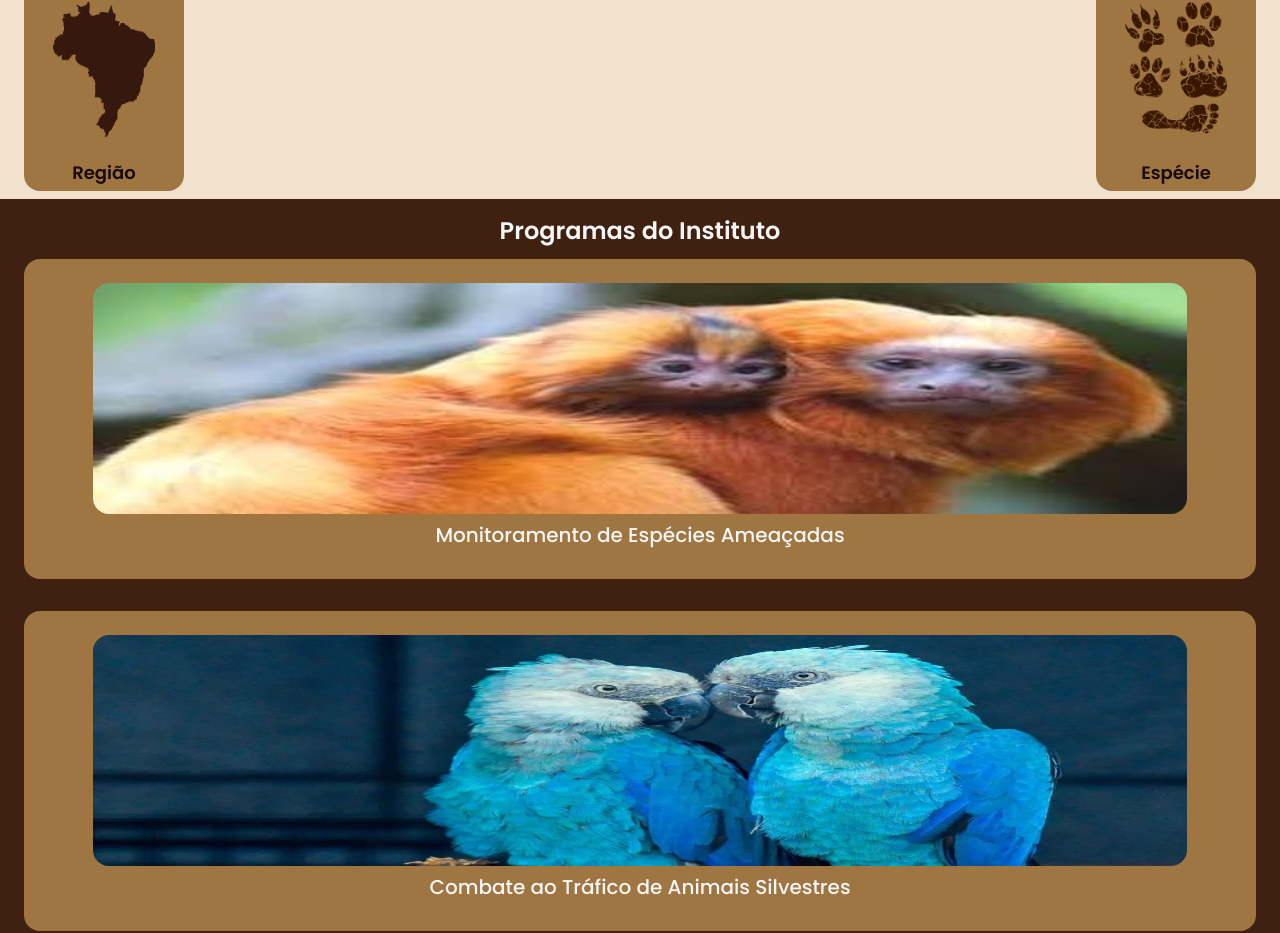
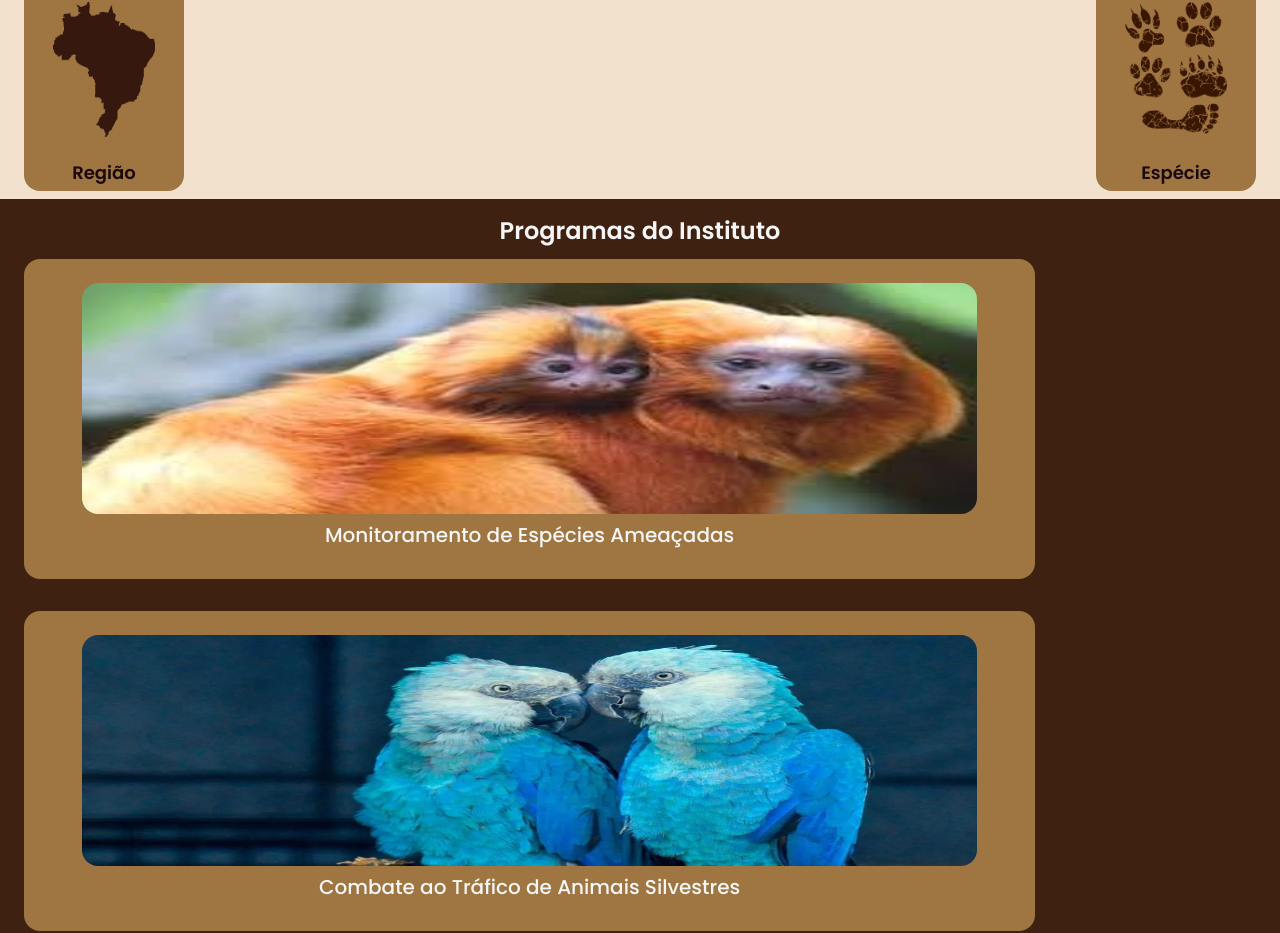
Before and after one commit to vicotirah/Instituto-Jaguatirica, a React (Vite) app in the folder Front/vite-project/: page / in a window 1280 px wide. Shown: the part 772-1705 px from the top of the page. Built offline with nearby package versions, Linux system fonts and the light colour scheme.

Commit message:
ajustando responsividade

```diff
--- a/Front/vite-project/src/index.css
+++ b/Front/vite-project/src/index.css
@@ -35,7 +35,7 @@
 }
 
 .titulo__conheca, .titulo__programas {
-  padding: 0.5em;
+  padding: 0.25em;
 }
 
 .botao__aliado, .botao__about {
@@ -43,6 +43,191 @@
   color: var(--cor-branco-principal);
   border-radius: 0.5em;
   border-color: transparent;
+  padding: 0.5em;
+}
+
+.container, .conheca {
+  height: 40vh;
+}
+
+.lista__conheca__item, .card {
+  background-color: var(--cor-media);
+  border-radius: 1em;
+}
+
+.texto__principal, .lista__conheca, .lista__conheca__item {
+  margin: 0.25em;
+}
+
+.titulo__principal, .titulo__conheca, .titulo__programas, .titulo__aliado, .lista__conheca__item__titulo {
+  font-size: 1.25rem;
+  font-weight: 600;
+  text-align: center;
+}
+
+.programas__item__imagem, .voluntarios_imagem {
+  border-radius: 1em;
+}
+
+/*Cabeçalho*/
+
+.cabecalho__mobile {
+  background-color: var(--cor-escura-2);
+  margin: 0;
+  display: flex;
+  justify-content: space-around;
+  align-items: center;
+  list-style: none;
+}
+
+.cabecalho__mobile__item {
+  margin: 0.25em;
+}
+
+.cabecalho__logo {
+  height: 10%;
+  width: 10%;
+  border-radius: 50%;
+}
+
+/*Imagem e descrição*/
+
+.container__imagem__home {
+  background-image: url("../src/assets/images/Animais/mamifero/jaguatirica/jaquatirica_home.svg");
+  background-repeat: no-repeat;
+  background-size: cover;
+  height: 45vh;
+}
+
+.botao__about {
+  color: var(--cor-branco-frio);
+  background-color: var(--cor-verde-escuro);
+  position: relative;
+  margin-top: 18em;
+  margin-left: 1em;
+}
+
+.container {
+  display: block;
+  box-sizing: border-box;
+  background-color: var(--cor-escura-1);
+  align-items: center;
+}
+
+.principal {
+  height: 35vh;
+  display: flex;
+  justify-content: center;
+  align-items: center;
+}
+
+.texto__principal {
+  font-size: 1rem;
+  font-weight: 400;
+  text-align: center;
+}
+
+.conheca {
+  background-color: var(--cor-clara-1);
+  color: var(--cor-escura-2);
+}
+
+.titulo__conheca, .titulo__programas {
+  padding-bottom: 0;
+}
+
+.lista__conheca {
+  display: flex;
+  justify-content: space-between;
+}
+
+.lista__conheca__item {
+  display: block;
+  box-sizing: border-box;
+  width: 10em;
+  height: 10m;
+  padding: 1em;
+  text-align: center;
+}
+
+.lista__conheca__item__titulo {
+  padding-top: 0.5em;
+  margin-top: 0.5em;
+  font-weight: 600;
+  text-align: center;
+}
+
+.lista__conheca__item__imagem {
+  height: 75%;
+  width: 80%;
+}
+
+.programas {
+  display: block;
+  box-sizing: border-box;
+  height: 165vh;
+  align-items: center;
+  justify-content: center;
+
+}
+
+.lista__programas {
+  display: flex;
+  flex-direction: column;
+
+}
+
+.card {
+  display: block;
+  box-sizing: border-box;
+  text-align: center;
+  height: 15em;
+  width: 80%;
+  padding: 0.5em 0.25em;
+  margin: 0.5em auto;
+}
+
+.programas__item__imagem {
+  width: 80%;
+  height: 70%;
+  margin: 0.5em 0;
+}
+
+.subtitulo__programas {
+  font-size: 1rem;
+  font-weight: 500;
+}
+
+.aliado {
+  display: block;
+  align-items: center;
+  text-align: center;
+  height: 75vh;
+  background-color: var(--cor-clara-2);
+  color: var(--cor-escura-2);
+  width: 100vw;
+}
+
+.titulo__aliado {
+  margin-bottom:0.5em;
+}
+
+.voluntarios_imagem {
+  width: 90%;
+}
+
+.botao__aliado {
+  text-align: center;
+  font-size: 1.25rem;
+  width: 70%;
+  margin: 0.5em;
+  background-color: var(--cor-escura-1);
+  font-weight: 600;
+}
+
+@media screen and (min-width: 390px) {
+
+  .container,.principal,.programas, .titulo__conheca, .titulo__programas, .botao__aliado, .botao__about {
     padding: 0.5em;
    }
 
@@ -87,7 +272,6 @@
   .cabecalho__logo {
     height: 15%;
     width: 15%;
-  border-radius: 50%;
   }
 
   /*Imagem e descrição*/
@@ -222,3 +406,5 @@
     background-color: var(--cor-escura-1);
     font-weight: 600;
   }
+
+}
```
Lines whose indentation alone changed are shown as unchanged.
